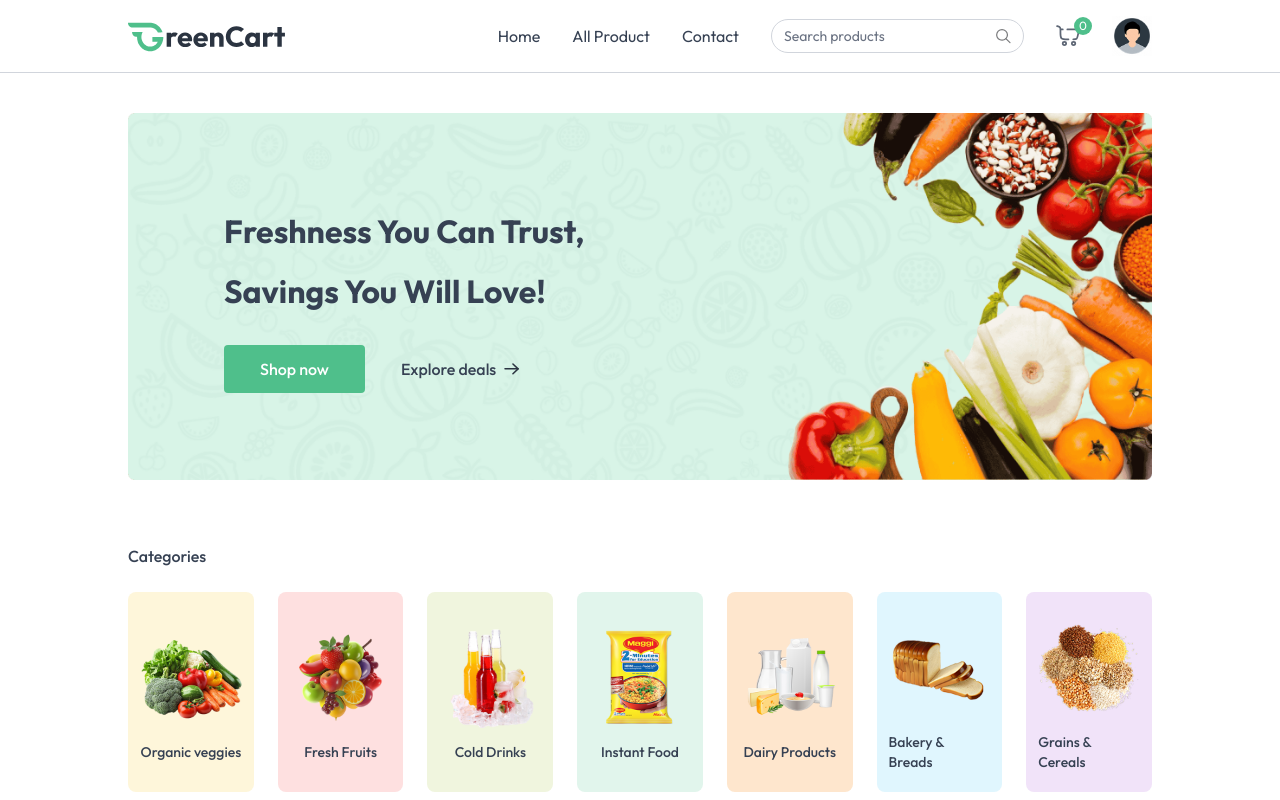
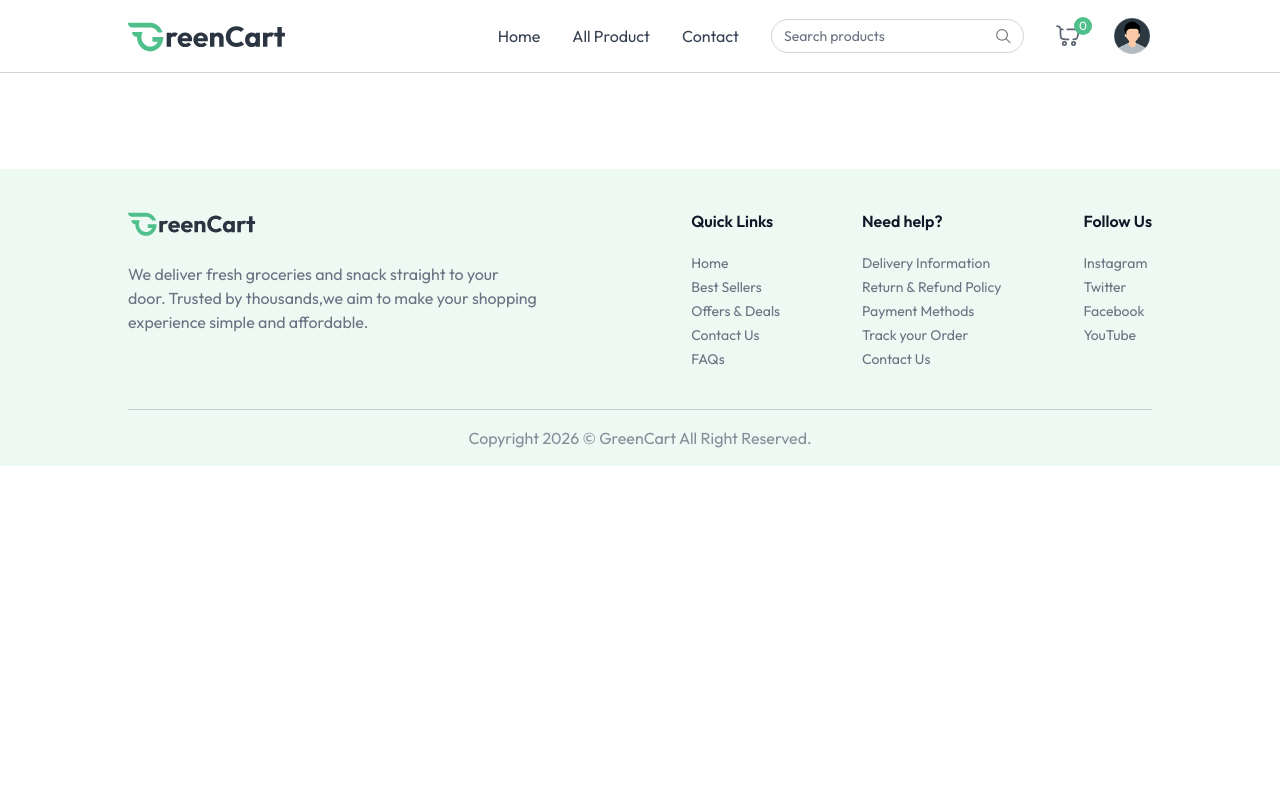
Before and after one commit to sharma-hardik/GreenCart, a React (Vite) app: page / in a window 1280 px wide. Shown: the top 800 px of the page. Built offline with nearby package versions, Linux system fonts and the light colour scheme.

Commit message:
first commit

```diff
--- a/src/App.jsx
+++ b/src/App.jsx
@@ -30,7 +30,7 @@ const App = () => {
         className={`${isSellerPath ? "" : "px-6 md:px-16 lg:px-24 xl:px-32"} `}
       >
         <Routes>
-          <Route path="/" element={<Home />} />
+          <Route path="/GreenCart/" element={<Home />} />
           <Route path="/products" element={<AllProducts />} />
           <Route path="/products/:category" element={<ProductCategory />} />
           <Route path="/products/:category/:id" element={<ProductDetails />} />
--- a/src/components/Navbar.jsx
+++ b/src/components/Navbar.jsx
@@ -33,7 +33,7 @@ const Navbar = () => {
 
       {/* Desktop Menu */}
       <div className="hidden sm:flex items-center gap-8">
-        <NavLink to="/">Home</NavLink>
+        <NavLink to="/GreenCart/">Home</NavLink>
         <NavLink to="/products">All Product</NavLink>
         <NavLink to="/">Contact</NavLink>
 
--- a/src/pages/ProductDetails.jsx
+++ b/src/pages/ProductDetails.jsx
@@ -28,7 +28,7 @@ const ProductDetails = () => {
     product && (
       <div className="mt-12">
         <p>
-          <Link to={"/"}>Home</Link> /<Link to={"/products"}> Products</Link> /
+          <Link to={"/GreenCart/"}>Home</Link> /<Link to={"/products"}> Products</Link> /
           <Link to={`/products/${product.category.toLowerCase()}`}>
             {" "}
             {product.category}
```
